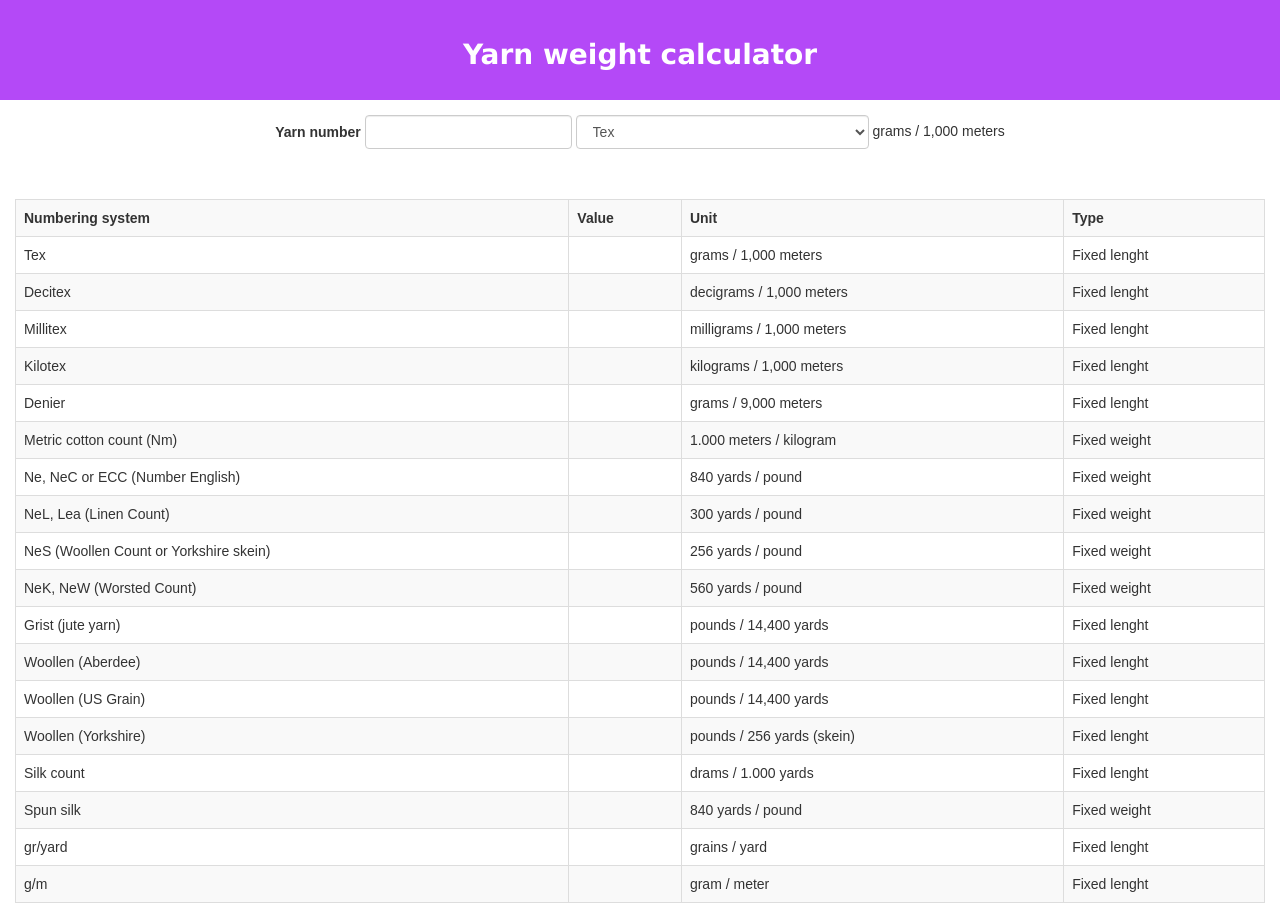
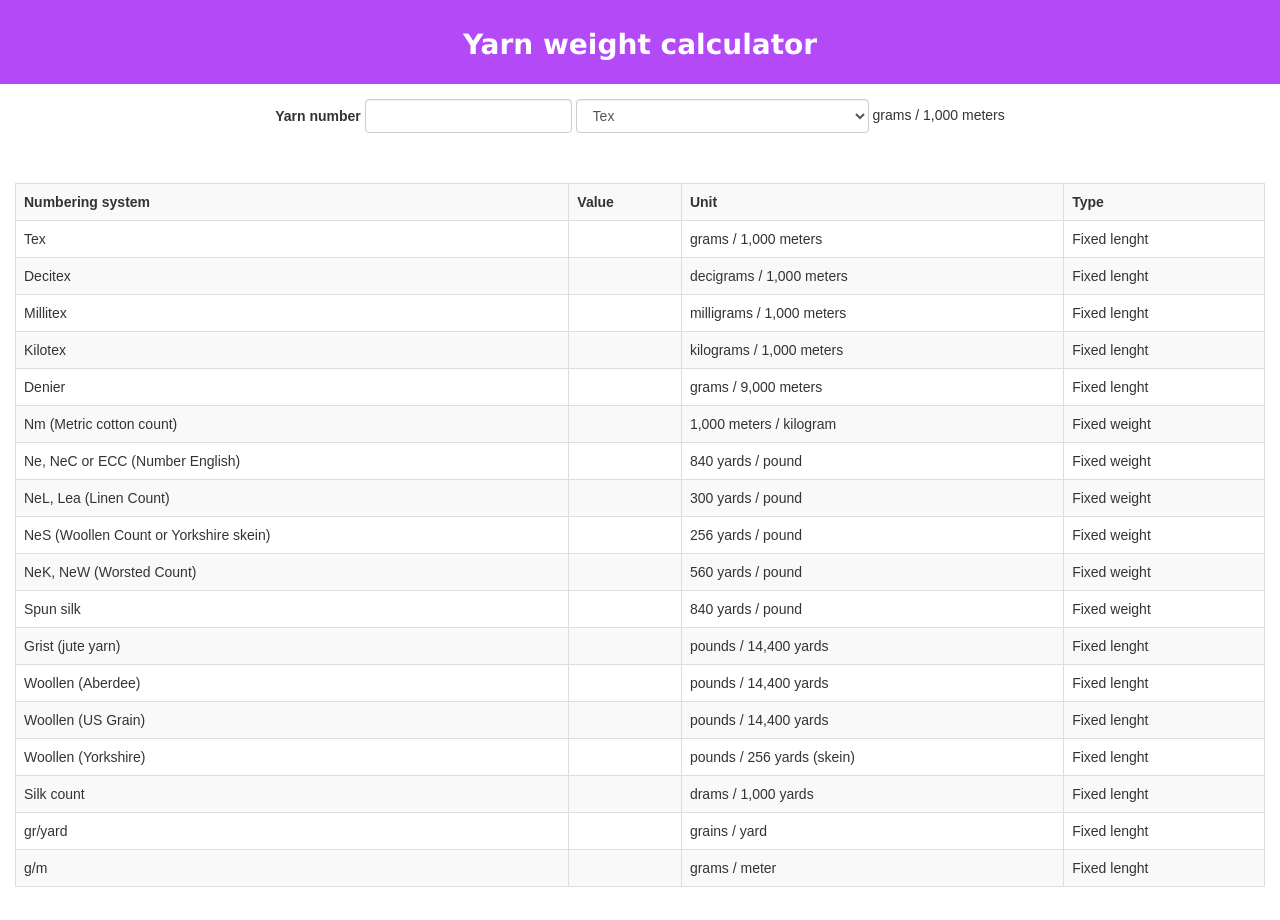
Before and after one commit to jselin/planner, a React (Create React App) app: page / in a window 1280 px wide. Shown: the top 920 px of the page. Built offline with nearby package versions, Linux system fonts and the light colour scheme.

Commit message:
Typo and layout fixes

```diff
--- a/src/App.css
+++ b/src/App.css
@@ -5,15 +5,16 @@
 
 .App-header {
   background-color: rgb(180, 73, 247);
-  height: 100px;
-  padding: 20px;
+  padding: 10px;
   color: white;
 }
 
 .App-title {
   font-size: 2em;
   font-family: 'Lucida Sans', 'Lucida Sans Regular', 'Lucida Grande', 'Lucida Sans Unicode', Geneva, Verdana, sans-serif;
-  font-weight: bold
+  font-weight: bold;
+  vertical-align: middle;
+  padding-bottom: 3px;
 }
 
 .App-intro {
--- a/src/units.js
+++ b/src/units.js
@@ -75,8 +75,8 @@ export const units = [
     },
     {
         type: UNIT_TYPE.NM,
-        label: "Metric cotton count (Nm)",
-        unit: "1.000 meters / kilogram",
+        label: "Nm (Metric cotton count)",
+        unit: "1,000 meters / kilogram",
         massUnit: 1000,
         lenghtUnit: 1000,
         direct: false,
@@ -114,6 +114,14 @@ export const units = [
         direct: false,
     },
     {
+        type: UNIT_TYPE.SPUN_SILK,
+        label: "Spun silk",
+        unit: "840 yards / pound",
+        massUnit: UNIT_CONST.POUND_IN_G,
+        lenghtUnit: 840 * UNIT_CONST.YARD_IN_M,
+        direct: false,
+    },
+    {
         type: UNIT_TYPE.GRIST,
         label: "Grist (jute yarn)",
         unit: "pounds / 14,400 yards",
@@ -148,18 +156,10 @@ export const units = [
     {
         type: UNIT_TYPE.SILK_COUNT,
         label: "Silk count",
-        unit: "drams / 1.000 yards",
+        unit: "drams / 1,000 yards",
         massUnit: UNIT_CONST.DRAM_IN_G,
         lenghtUnit: 1000 * UNIT_CONST.YARD_IN_M,
         direct: true,
-    },
-    {
-        type: UNIT_TYPE.SPUN_SILK,
-        label: "Spun silk",
-        unit: "840 yards / pound",
-        massUnit: UNIT_CONST.POUND_IN_G,
-        lenghtUnit: 840 * UNIT_CONST.YARD_IN_M,
-        direct: false,
     },
     {
         type: UNIT_TYPE.GR_YARD,
@@ -172,7 +172,7 @@ export const units = [
     {
         type: UNIT_TYPE.BASE,
         label: "g/m",
-        unit: "gram / meter",
+        unit: "grams / meter",
         massUnit: 1,
         lenghtUnit: 1,
         direct: true,
```
